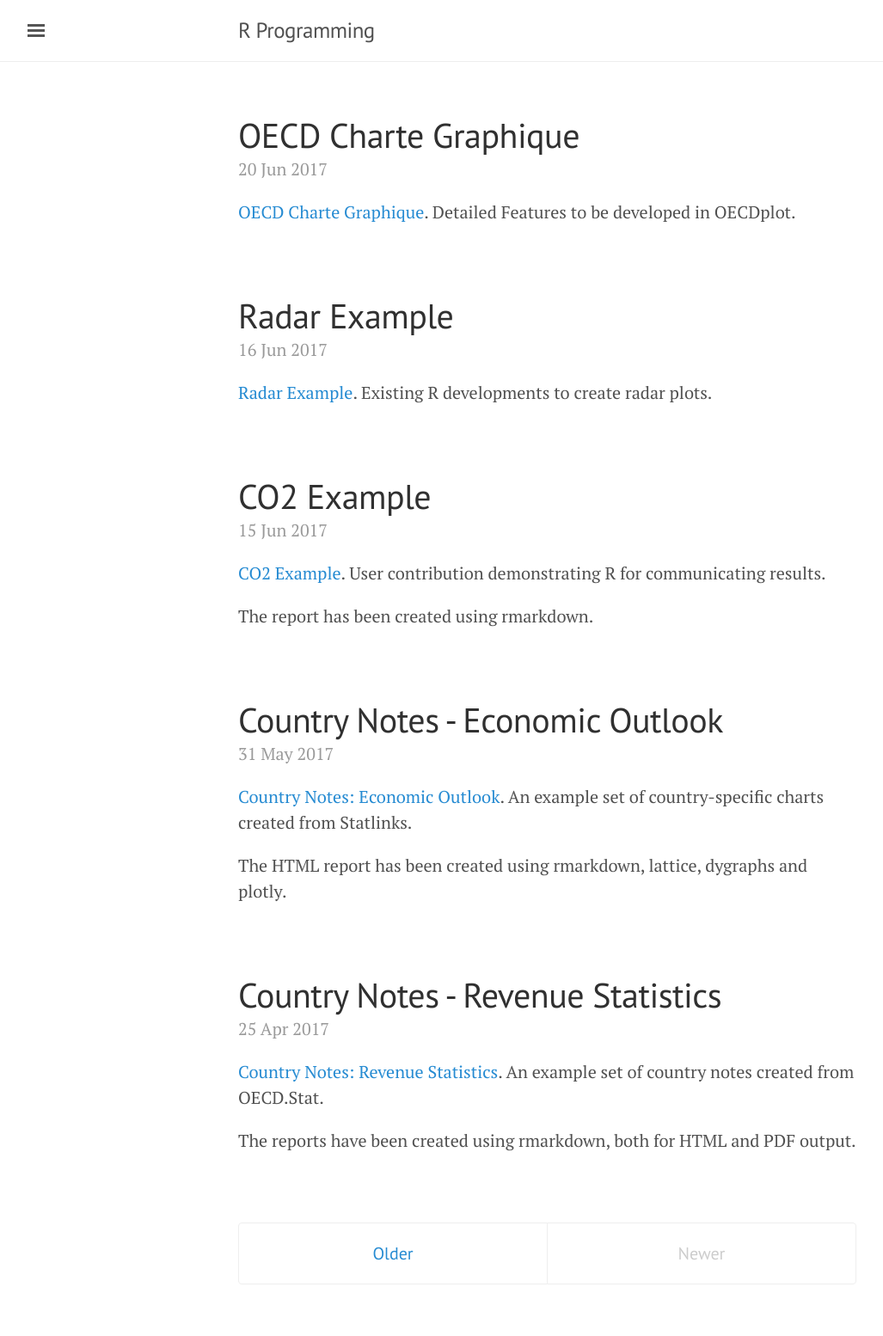
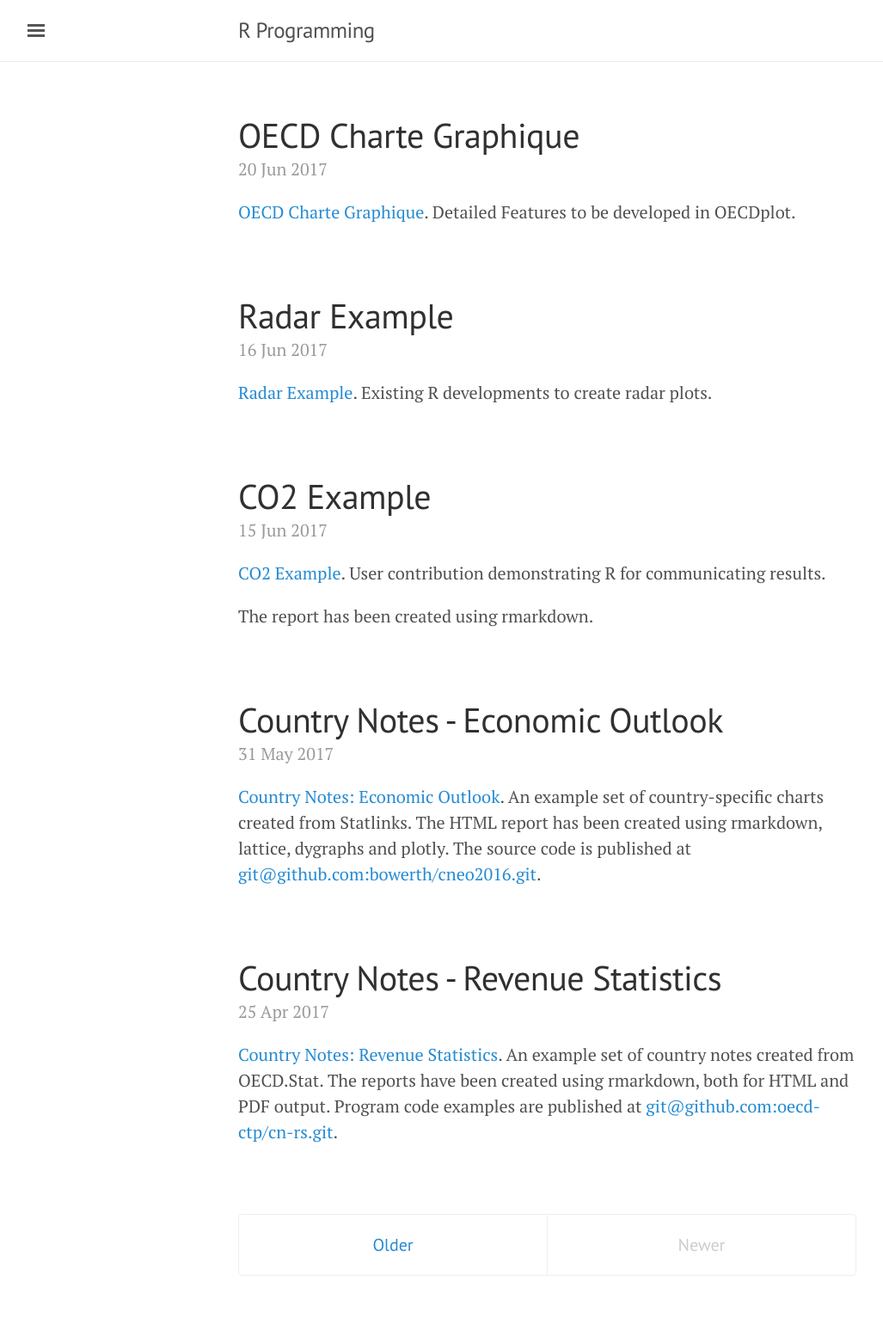
Before and after one commit to bowerth/boot-r, a Jekyll site: the page built from index.html, in a window 1280 px wide. Shown: the whole page at 86% size, without its empty margins (3-1030 px from the left). Built offline with Jekyll 4.4.1, drawn with Linux system fonts in a browser that asks for light colours; nearby versions of some CDN libraries; the list of posts is cut into pages by our own code.

Commit message:
add links github

```diff
--- a/_posts/2017-04-25-country-notes-revenue-statistics.md
+++ b/_posts/2017-04-25-country-notes-revenue-statistics.md
@@ -5,6 +5,4 @@ comments: true
 title: Country Notes - Revenue Statistics
 ---
 
-[Country Notes: Revenue Statistics](http://oecd-ctp.github.io/cn-rs). An example set of country notes created from OECD.Stat.
-
-The reports have been created using rmarkdown, both for HTML and PDF output.
+[Country Notes: Revenue Statistics](http://oecd-ctp.github.io/cn-rs). An example set of country notes created from OECD.Stat. The reports have been created using rmarkdown, both for HTML and PDF output. Program code examples are published at [git@github.com:oecd-ctp/cn-rs.git](https://github.com/oecd-ctp/cn-rs).
--- a/_posts/2017-05-31-country-notes-economic-outlook.md
+++ b/_posts/2017-05-31-country-notes-economic-outlook.md
@@ -5,6 +5,4 @@ comments: true
 title: Country Notes - Economic Outlook
 ---
 
-[Country Notes: Economic Outlook](http://rdata.work/cneo2016/articles/can.html). An example set of country-specific charts created from Statlinks.
-
-The HTML report has been created using rmarkdown, lattice, dygraphs and plotly.
+[Country Notes: Economic Outlook](http://rdata.work/cneo2016/articles/can.html). An example set of country-specific charts created from Statlinks. The HTML report has been created using rmarkdown, lattice, dygraphs and plotly. The source code is published at [git@github.com:bowerth/cneo2016.git](https://github.com/bowerth/cneo2016).
```
